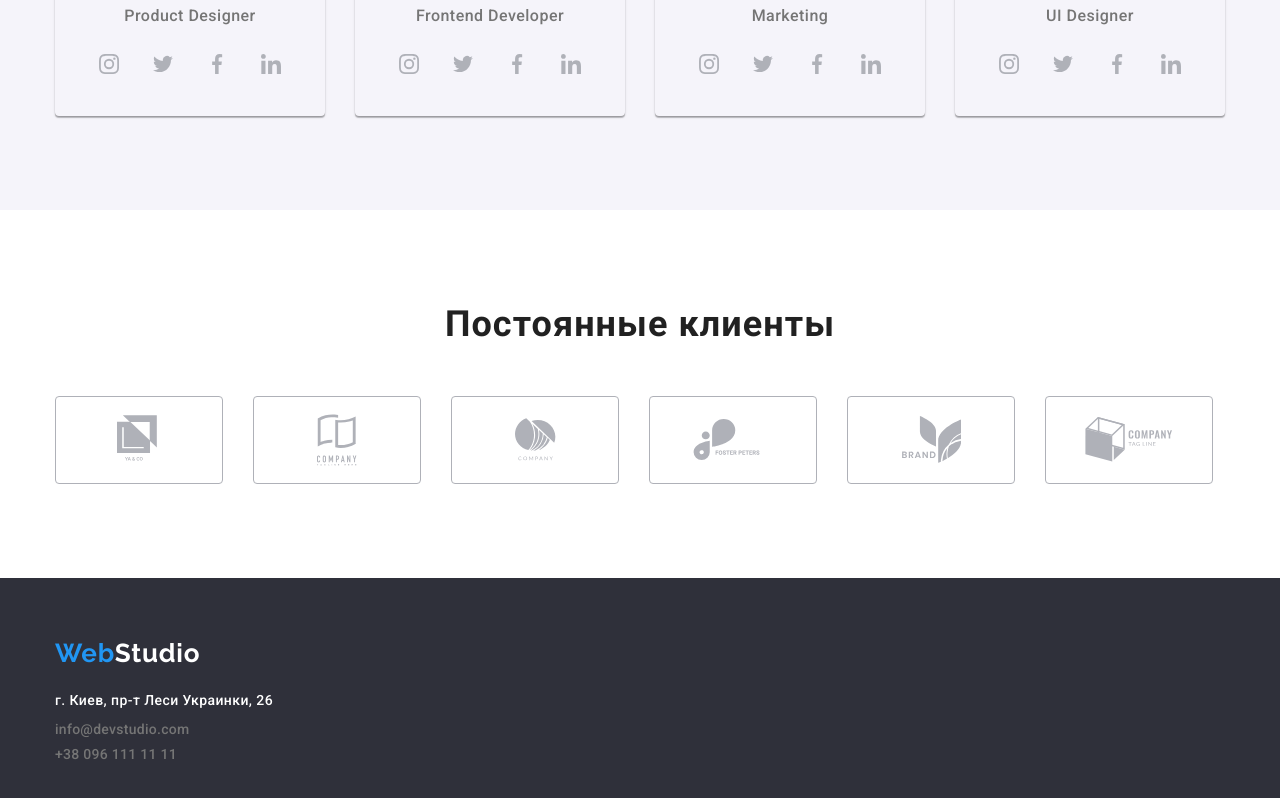
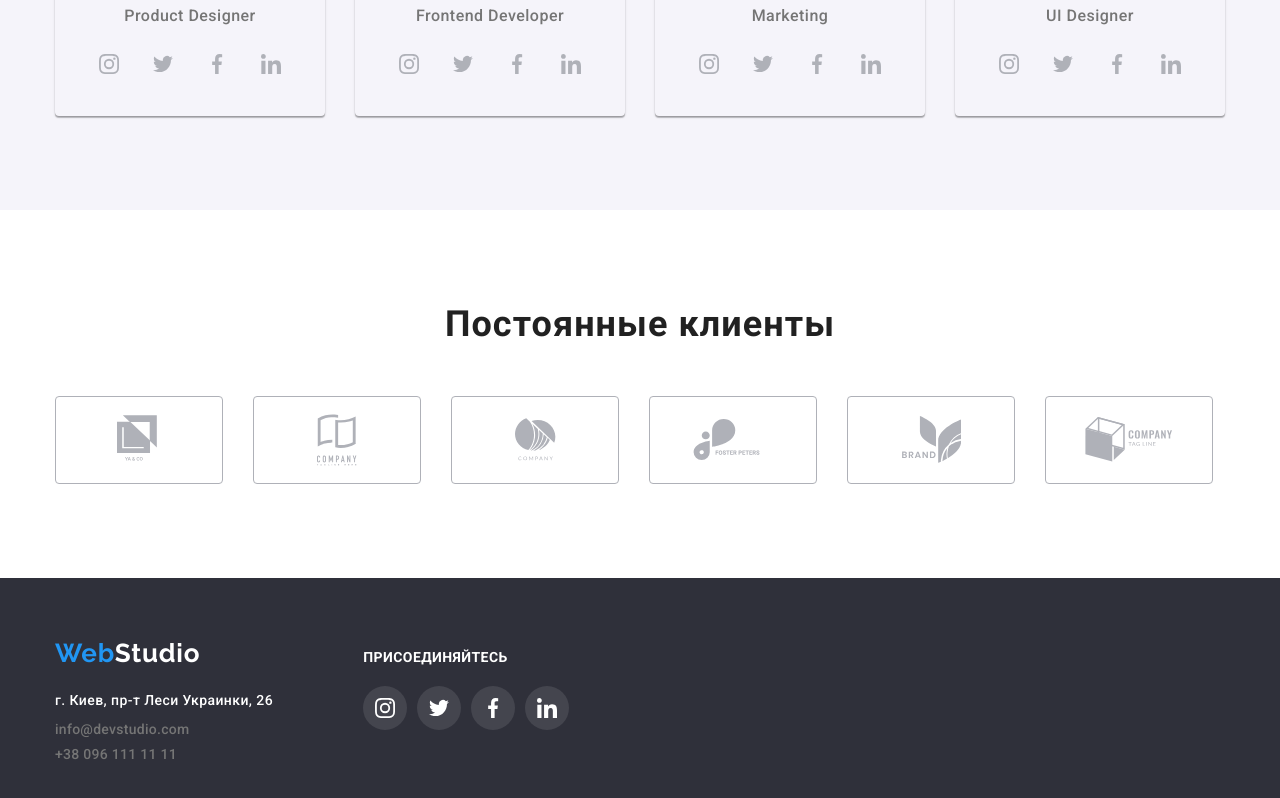
Before and after one commit to digtiarenko/goit-markup-hw-05, a plain HTML site: page index.html in a window 1280 px wide. Shown: the part 2097-2895 px from the top of the page. Drawn offline with nearby package versions, Linux system fonts and the light colour scheme.

Commit message:
commit-7
Final

```diff
--- a/css/styles.css
+++ b/css/styles.css
@@ -156,11 +156,9 @@ input[type="radio"].visually-hidden {
       rgba(47, 48, 58, 0.4)
     ),
     url(../images/Hero_Img.jpg);
-  /* outline: #212121 3px solid; */
+
   background-color: #c4c4c4;
-
   text-align: center;
-
   padding-top: 200px;
 }
 .hero-title {
@@ -315,10 +313,12 @@ div.background {
   height: 20px;
   fill: #afb1b8;
 }
-.social-network-item:hover .social-network-logo {
+.social-network-item:hover .social-network-logo,
+.social-network-item:focus .social-network-logo {
   fill: #ffffff;
 }
-.social-network-item:hover {
+.social-network-item:hover,
+.social-network-item:focus {
   background-color: var(--accent-text-color);
 }
 
@@ -345,7 +345,8 @@ div.background {
 .icon-logo:focus svg {
   fill: var(--accent-text-color);
 }
-.icon-logo:hover {
+.icon-logo:hover,
+.icon-logo:focus {
   border: 1px solid #2196f3;
 }
 
@@ -358,7 +359,14 @@ div.background {
   margin-right: 30px;
 }
 /* _________________Футер________________________ */
-/* Что бы видно было белый текст */
+
+.footer > .container {
+  display: flex;
+}
+.footer-column:not(:last-child) {
+  margin-right: 70px;
+}
+
 .footer {
   /* margin-top: 94px; */
   padding-top: 60px;
@@ -380,8 +388,28 @@ div.background {
   margin-top: 9px;
   margin-bottom: 9px;
 }
+p.h3 {
+  font-weight: bold;
+  font-size: 14px;
+  line-height: 1.14;
+  letter-spacing: 0.03em;
+  text-transform: uppercase;
+  margin-top: 12px;
+  margin-bottom: 20px;
+}
 .footer .contacts {
   margin-bottom: 9px;
+}
+.footer .social-network-logo {
+  fill: #ffffff;
+}
+
+.footer .social-network-item {
+  background-color: rgba(255, 255, 255, 0.1);
+}
+.footer .social-network-item:hover,
+.footer .social-network-item:focus {
+  background-color: var(--accent-text-color);
 }
 
 /* ____________СТРАНИЦА ПОРТФОЛИО__________________
@@ -446,6 +474,11 @@ div.background {
 .portfolio-list li:nth-last-child(-n + 3) {
   margin-bottom: 0;
 }
+.portfolio-list li:hover,
+.portfolio-list li:focus {
+  box-shadow: 0px 1px 1px rgba(0, 0, 0, 0.12), 0px 4px 4px rgba(0, 0, 0, 0.06),
+    1px 4px 6px rgba(0, 0, 0, 0.16);
+}
 
 .portfolio-list a {
   text-decoration: none;
--- a/index.html
+++ b/index.html
@@ -332,6 +332,7 @@
     <!-- ________________Футер_________________________ -->
     <footer class="footer">
       <div class="container">
+        <div class="footer-column">
           <a class="logo" href="./index.html"><span>Web</span>Studio</a>
           <address>
             <p>г. Киев, пр-т Леси Украинки, 26</p>
@@ -341,6 +342,40 @@
             <a class="contacts" href="call:+380961111111">+38 096 111 11 11</a>
           </address>
         </div>
+        <div class="footer-column">
+          <p class="h3">Присоединяйтесь</p>
+          <ul class="social-network-list">
+            <li>
+              <a class="social-network-item" href="#">
+                <svg class="social-network-logo">
+                  <use href="./images/symbol-defs.svg#icon-instagram"></use>
+                </svg>
+              </a>
+            </li>
+            <li>
+              <a class="social-network-item" href="#">
+                <svg class="social-network-logo">
+                  <use href="./images/symbol-defs.svg#icon-twitter"></use>
+                </svg>
+              </a>
+            </li>
+            <li>
+              <a class="social-network-item" href="#">
+                <svg class="social-network-logo">
+                  <use href="./images/symbol-defs.svg#icon-facebook"></use>
+                </svg>
+              </a>
+            </li>
+            <li>
+              <a class="social-network-item" href="#">
+                <svg class="social-network-logo">
+                  <use href="./images/symbol-defs.svg#icon-linkedin"></use>
+                </svg>
+              </a>
+            </li>
+          </ul>
+        </div>
+      </div>
     </footer>
   </body>
 </html>
```
Also changed, not shown: index2.html (+45 -3 lines), images/antenna1.svg (deleted), images/astronaut1.svg (deleted), images/clock1.svg (deleted), images/diagram1.svg (deleted). Lines whose indentation alone changed are shown as unchanged.
